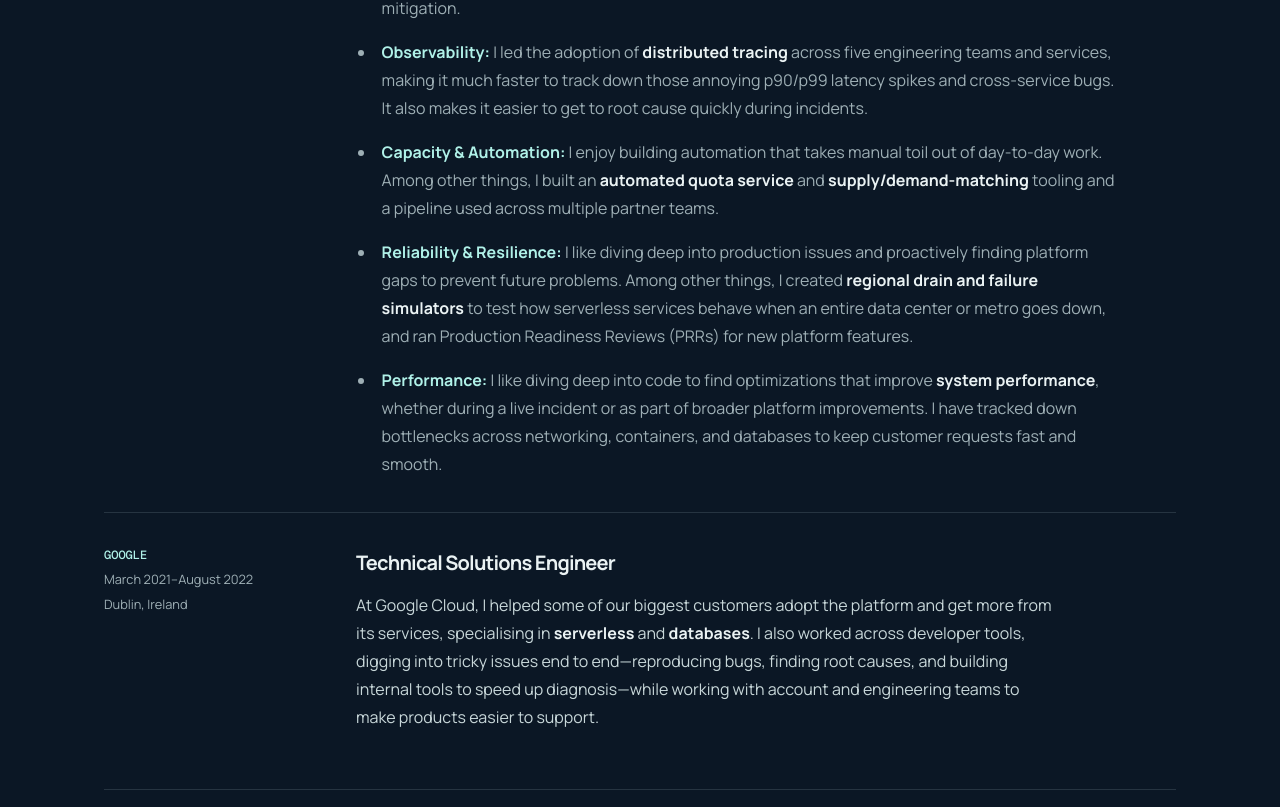
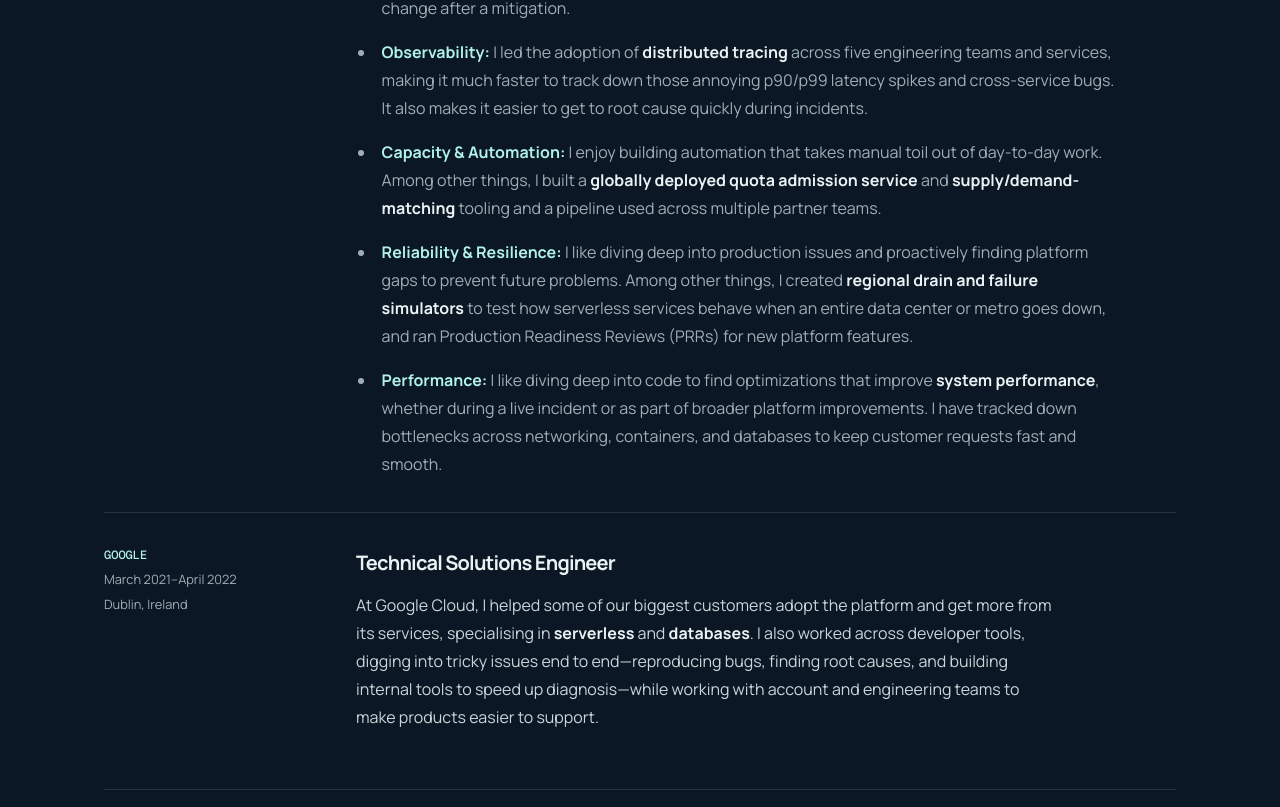
Before and after one commit to joangro/personal-website, a Vue app: page / in a window 1280 px wide. Shown: the part 1413-2220 px from the top of the page. Built offline with nearby package versions, Linux system fonts and the light colour scheme.

Commit message:
Update CV, fix experience dates overlap

```diff
--- a/src/content.js
+++ b/src/content.js
@@ -24,7 +24,7 @@ export const experience = [
       {
         label: "Incident Response ",
         text:
-          " I have commanded <strong>~20 major customer-facing outages</strong> and helped triage over 100 incidents overall. I enjoy debugging live production issues, coordinating teams, and mitigating incidents. There is nothing quite like seeing a graph show a step change after a mitigation.",
+          " I have commanded <strong>~20 major customer-facing outages</strong> and participated in approximately 100 incidents overall, leading the majority. I enjoy debugging live production issues, coordinating teams, and mitigating incidents. There is nothing quite like seeing a graph show a step change after a mitigation.",
       },
       {
         label: "Observability",
@@ -34,7 +34,7 @@ export const experience = [
       {
         label: "Capacity & Automation",
         text:
-          " I enjoy building automation that takes manual toil out of day-to-day work. Among other things, I built an <strong>automated quota service</strong> and <strong>supply/demand-matching</strong> tooling and a pipeline used across multiple partner teams.",
+          " I enjoy building automation that takes manual toil out of day-to-day work. Among other things, I built a <strong>globally deployed quota admission service</strong> and <strong>supply/demand-matching</strong> tooling and a pipeline used across multiple partner teams.",
       },
       {
         label: "Reliability & Resilience",
@@ -51,7 +51,7 @@ export const experience = [
   {
     company: "Google",
     title: "Technical Solutions Engineer",
-    dates: "March 2021–August 2022",
+    dates: "March 2021–April 2022",
     location: "Dublin, Ireland",
     description:
       "At Google Cloud, I helped some of our biggest customers adopt the platform and get more from its services, specialising in <strong>serverless</strong> and <strong>databases</strong>. I also worked across developer tools, digging into tricky issues end to end—reproducing bugs, finding root causes, and building internal tools to speed up diagnosis—while working with account and engineering teams to make products easier to support.",
@@ -133,7 +133,6 @@ export const strengths = [
       "Traffic routing",
       "Load balancing",
       "NAT gateways",
-      "eBPF",
       "Concurrency",
     ],
   },
```
Also changed, not shown: 10 other files (tests, documents, lock files or other folders).
